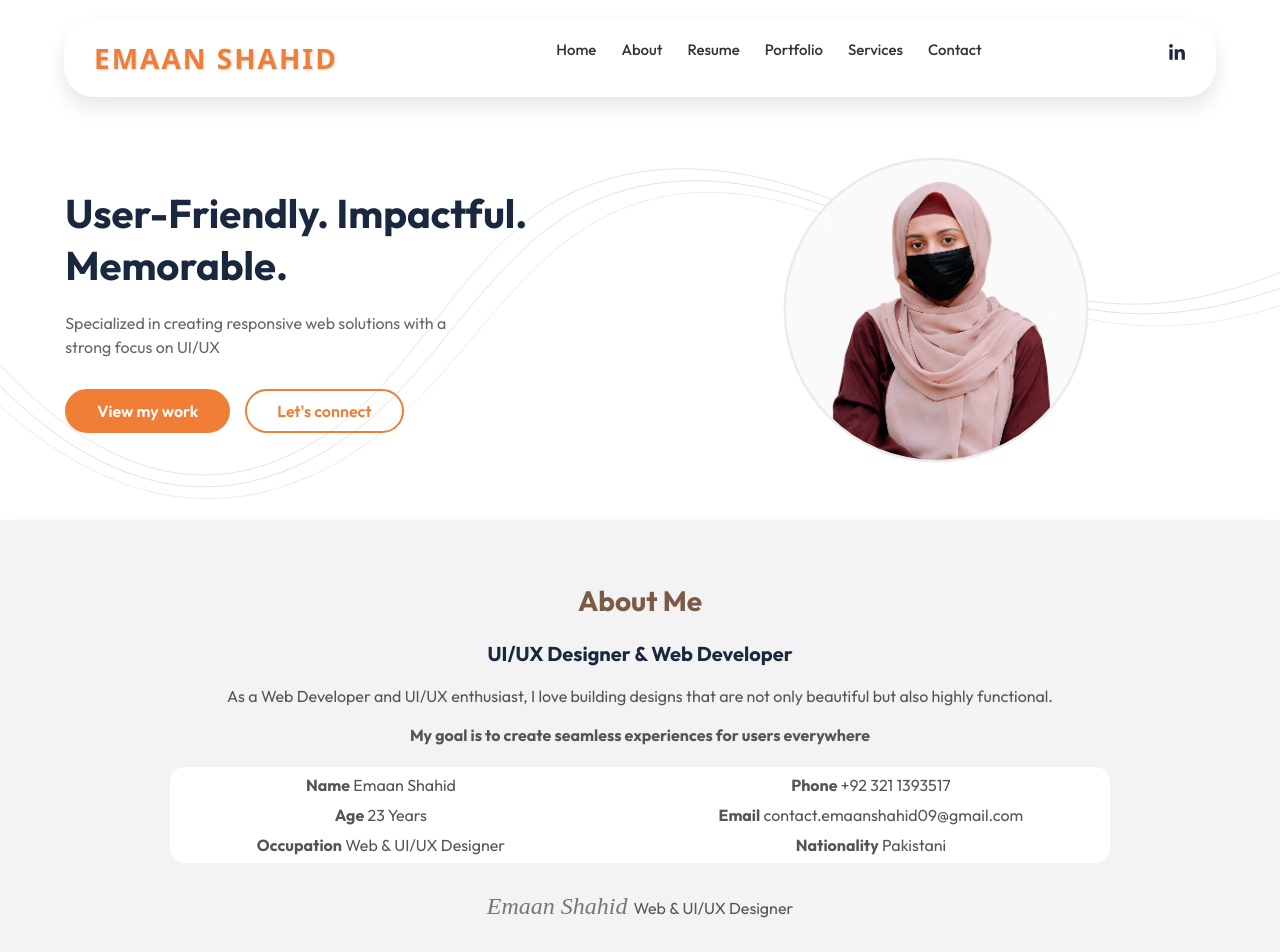
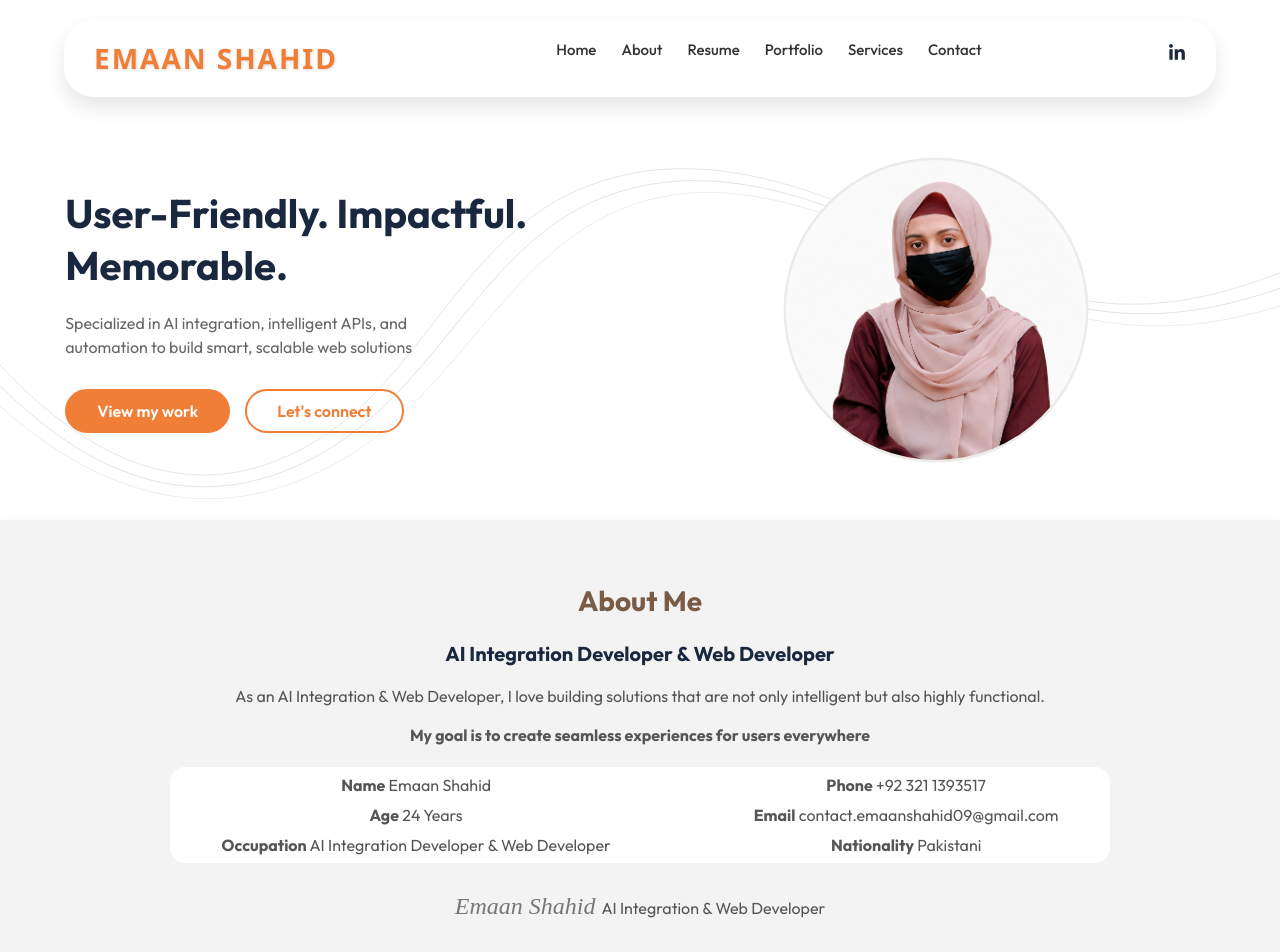
Before and after one commit to contactemaanshahid09-sketch/portfolio, a React (Vite) app: page / in a window 1280 px wide. Shown: the top 952 px of the page. Built offline with nearby package versions, Linux system fonts and the light colour scheme; a web font is replaced by a local one.

Commit message:
update points

```diff
--- a/src/components/About.jsx
+++ b/src/components/About.jsx
@@ -13,10 +13,9 @@ export default function About() {
 
       <div className={`about-content-center ${animate ? "animate-up" : ""}`}>
         <small className="label">About Me</small>
-        <h3>UI/UX Designer & Web Developer</h3>
+        <h3>AI Integration Developer & Web Developer</h3>
         <p>
-          As a Web Developer and UI/UX enthusiast,
-          I love building designs that are not only beautiful but also highly functional.
+          As an AI Integration & Web Developer, I love building solutions that are not only intelligent but also highly functional.
         </p>
         <p>
           <b>My goal is to create seamless experiences for users everywhere</b>
@@ -25,8 +24,8 @@ export default function About() {
         <div className="details-card">
           <div>
             <p><strong>Name</strong> Emaan Shahid</p>
-            <p><strong>Age</strong> 23 Years</p>
-            <p><strong>Occupation</strong> Web & UI/UX Designer</p>
+            <p><strong>Age</strong> 24 Years</p>
+            <p><strong>Occupation</strong> AI Integration Developer & Web Developer</p>
           </div>
           <div>
             <p><strong>Phone</strong> +92 321 1393517</p>
@@ -36,7 +35,7 @@ export default function About() {
         </div>
 
         <div className="signature">
-          <p><em>Emaan Shahid  </em> Web & UI/UX Designer</p>
+          <p><em>Emaan Shahid  </em> AI Integration & Web Developer</p>
         </div>
       </div>
     </section>
--- a/src/components/Hero.jsx
+++ b/src/components/Hero.jsx
@@ -12,8 +12,7 @@ export default function Hero() {
       <div className={`hero-content ${animate ? "animate-up" : ""}`}>
         <h1>User-Friendly. Impactful. Memorable.</h1>
         <p>
-          Specialized in creating responsive web solutions
-          with a strong focus on UI/UX
+          Specialized in AI integration, intelligent APIs, and automation to build smart, scalable web solutions
         </p>
         <div className="hero-buttons">
           <a href="#portfolio" className="btn-primary">View my work</a>
--- a/src/components/Services.jsx
+++ b/src/components/Services.jsx
@@ -45,10 +45,9 @@ export default function Services() {
       </p>
       <div className="services-content">
         <div className="services-left">
-          <h3 className="services-large-title">Creative Web Development & UI/UX Solutions.</h3>
+          <h3 className="services-large-title">AI-Powered Web Development & Intelligent Solutions.</h3>
           <p className="services-paragraph">
-            I offer a wide range of services to help bring your digital projects
-            to life with professional quality and user-oriented design.
+            I offer transform ideas into AI-powered products by integrating intelligent APIs, automation workflows, and modern web technologies into practical applications.
           </p>
         </div>
         <div className="services-right" ref={containerRef}>
```
